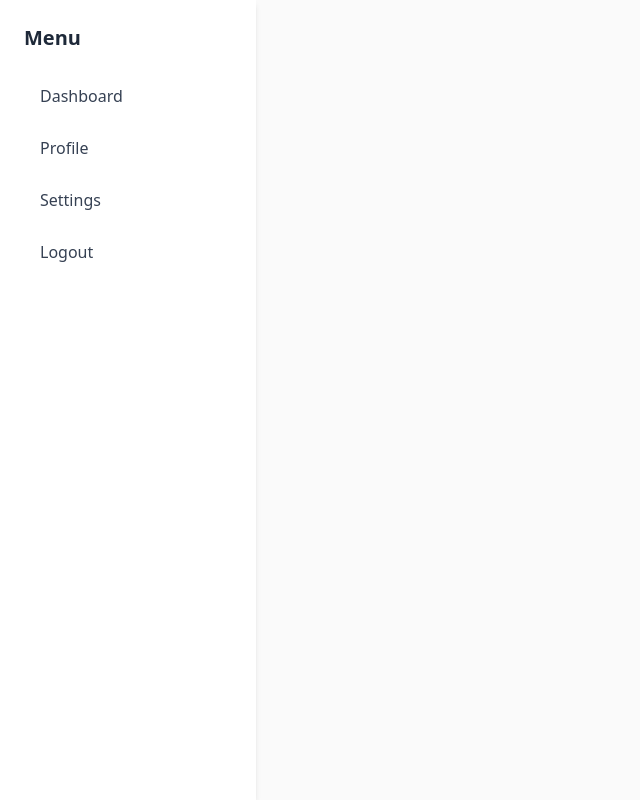
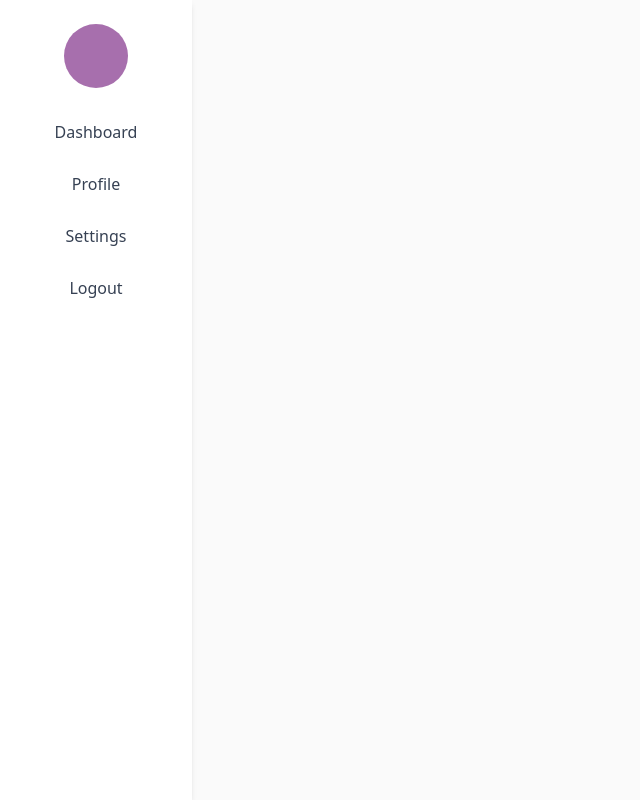
Before and after one commit to GabrielNBS/dashboard, a Next.js app: page / in a window 1280 px wide. Shown: the whole page, without its empty margins (0-640 px from the left). Built offline with nearby package versions, Linux system fonts and the light colour scheme.

Commit message:
style: Refines DashboardAside layout and styling
Reduces sidebar width for improved UI consistency.
Replaces the menu header with a centered avatar for better aesthetics.
Aligns link text to the center for a cleaner look.

```diff
--- a/src/components/molecules/DashboardAside/index.tsx
+++ b/src/components/molecules/DashboardAside/index.tsx
@@ -16,15 +16,19 @@ export default function DashboardAside() {
       initial={{ x: -100, opacity: 0 }}
       animate={{ x: 0, opacity: 1 }}
       transition={{ type: 'spring', stiffness: 100, damping: 20 }}
-      className="hidden sm:fixed sm:top-0 sm:left-0 sm:flex sm:h-screen sm:w-64 sm:flex-col sm:bg-white sm:p-6 sm:shadow-md"
+      className="hidden sm:fixed sm:top-0 sm:left-0 sm:flex sm:h-screen sm:w-48 sm:flex-col sm:bg-white sm:p-6 sm:shadow-md"
     >
-      <h2 className="mb-6 text-xl font-semibold text-gray-800">Menu</h2>
+      <div className="mb-6 flex items-center justify-center">
+        <div className="bg-accent h-16 w-16 rounded-full">
+          <img src="" alt="" />
+        </div>
+      </div>
       <ul className="space-y-3">
         {optionsMenu.map(item => (
           <li key={item.href}>
             <Link
               href={item.href}
-              className="block rounded-md px-4 py-2 text-gray-700 hover:bg-gray-100"
+              className="block rounded-md px-4 py-2 text-center text-gray-700 hover:bg-gray-100"
             >
               {item.label}
             </Link>
```
